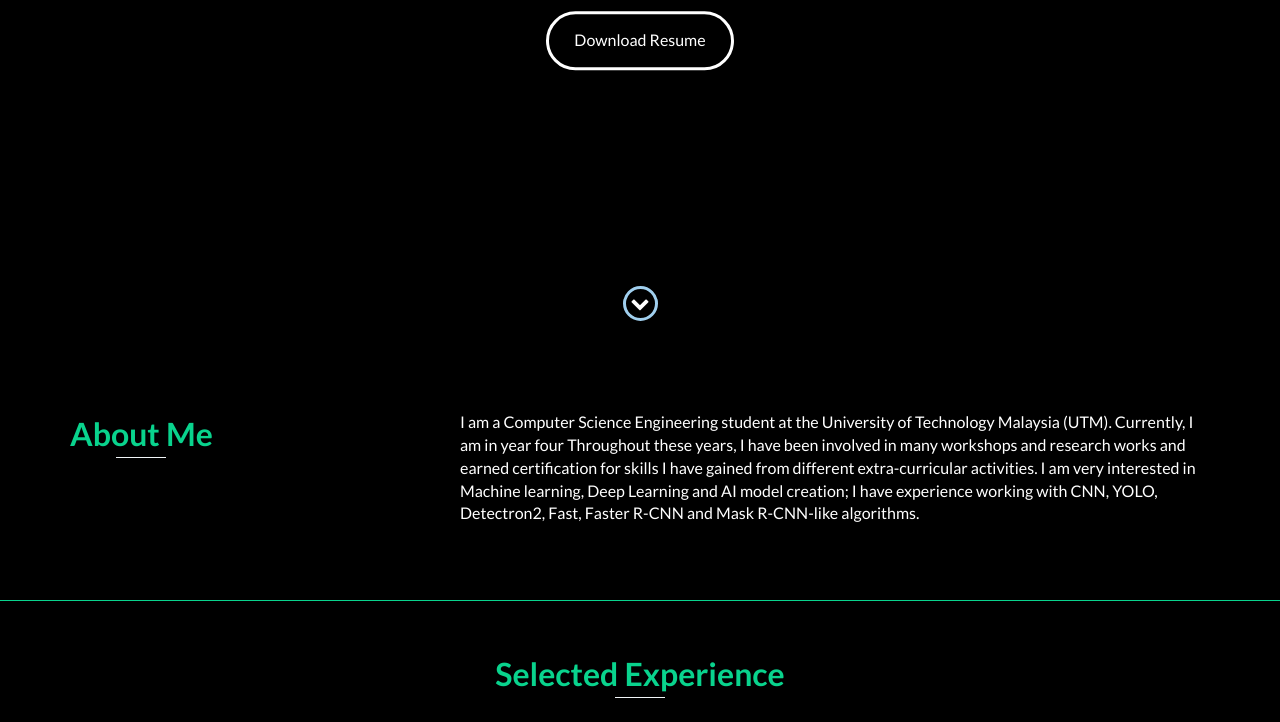
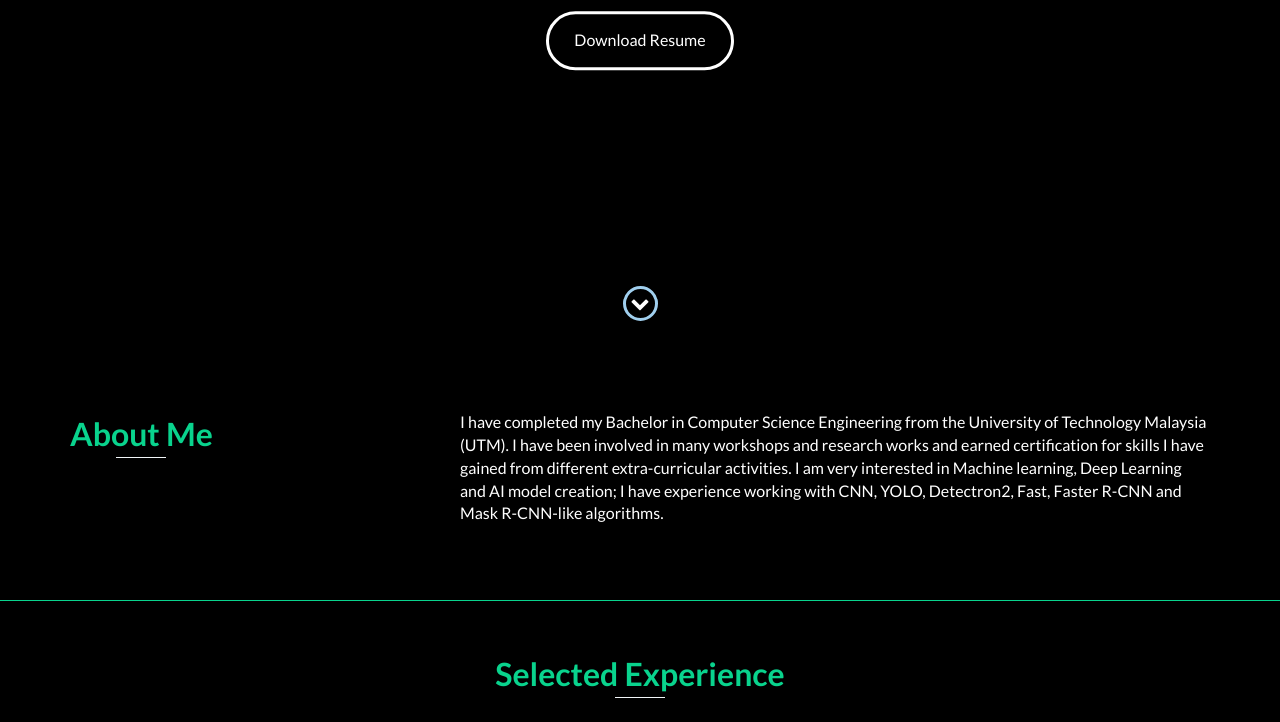
Before and after one commit to samithasan7866/Amit, a website: page index.html in a window 1280 px wide. Shown: the part 464-1186 px from the top of the page. Drawn offline with nearby package versions, Linux system fonts and the light colour scheme.

Commit message:
Update index.html

```diff
--- a/index.html
+++ b/index.html
@@ -83,14 +83,11 @@
           </div>
           <div class="col-md-8">
             <p>
-              I am a Computer Science Engineering student at the University of
-              Technology Malaysia (UTM). Currently, I am in year four Throughout
-              these years, I have been involved in many workshops and research
-              works and earned certification for skills I have gained from
-              different extra-curricular activities. I am very interested in
-              Machine learning, Deep Learning and AI model creation; I have
-              experience working with CNN, YOLO, Detectron2, Fast, Faster R-CNN
-              and Mask R-CNN-like algorithms.
+              I have completed my Bachelor in Computer Science Engineering from the University of Technology Malaysia (UTM).
+              I have been involved in many workshops and research works and earned certification for skills I have gained
+              from different extra-curricular activities. I am very interested in Machine learning,
+              Deep Learning and AI model creation; I have experience working with CNN, YOLO, Detectron2,
+              Fast, Faster R-CNN and Mask R-CNN-like algorithms.
             </p>
           </div>
         </div>
```
